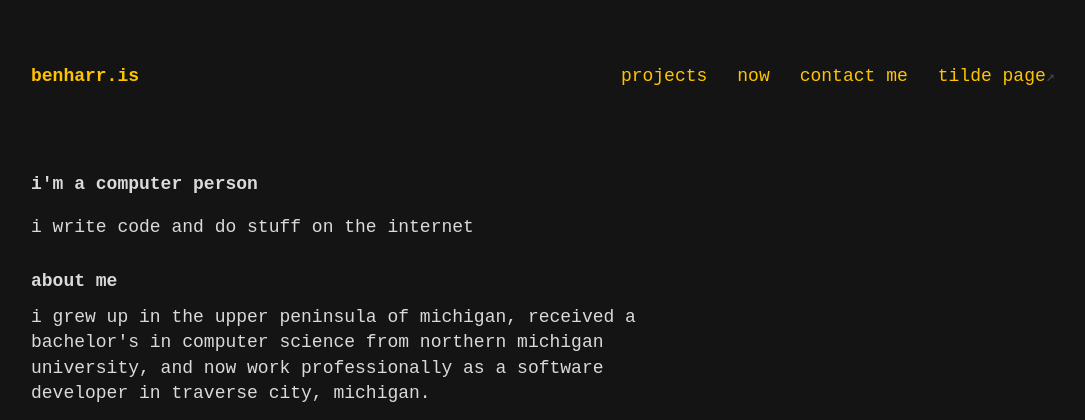
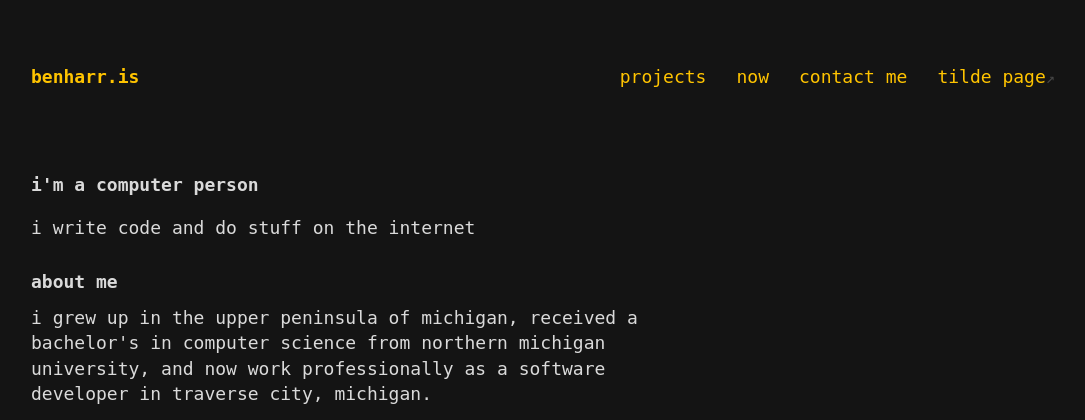
Before and after one commit to benharri/site, a PHP site: page / in a window 1280 px wide. Shown: the top 420 px of the page, without its empty margins (97-1182 px from the left). Run offline with PHP 8.4, Linux system fonts and the light colour scheme.

Commit message:
remove ui-monospace and prefer input mono

```diff
--- a/css/style.css
+++ b/css/style.css
@@ -10,7 +10,7 @@
 
 body {
   font-size: 18px;
-  font-family: 'JetBrains Mono', ui-monospace, 'Courier New', Courier, monospace;
+  font-family: 'JetBrains Mono', 'Input Mono', monospace;
   line-height: 1.4;
   color: var(--textcolor);
   background: var(--bgcolor);
```
